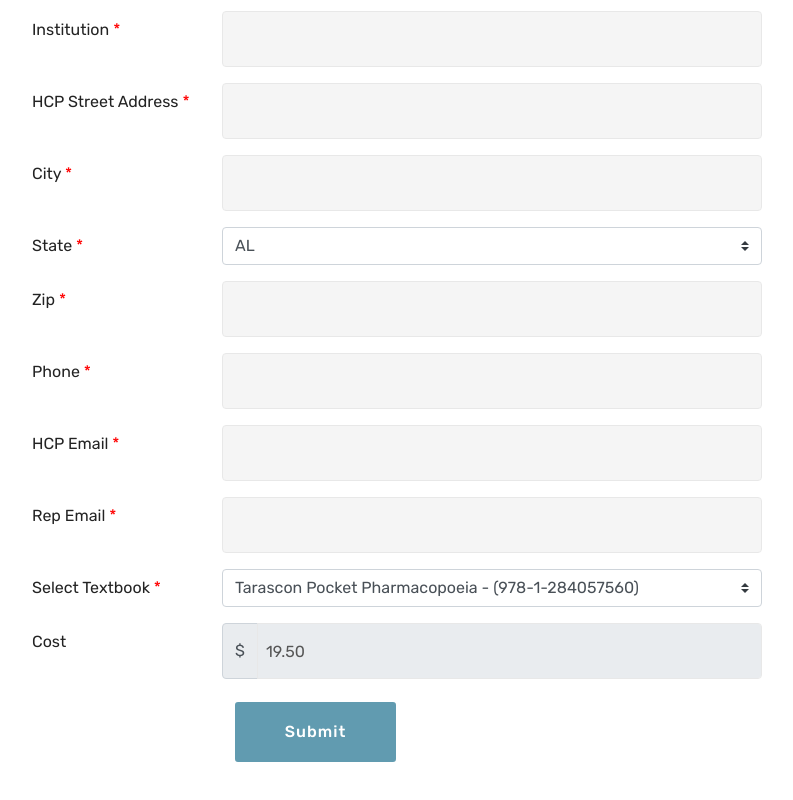
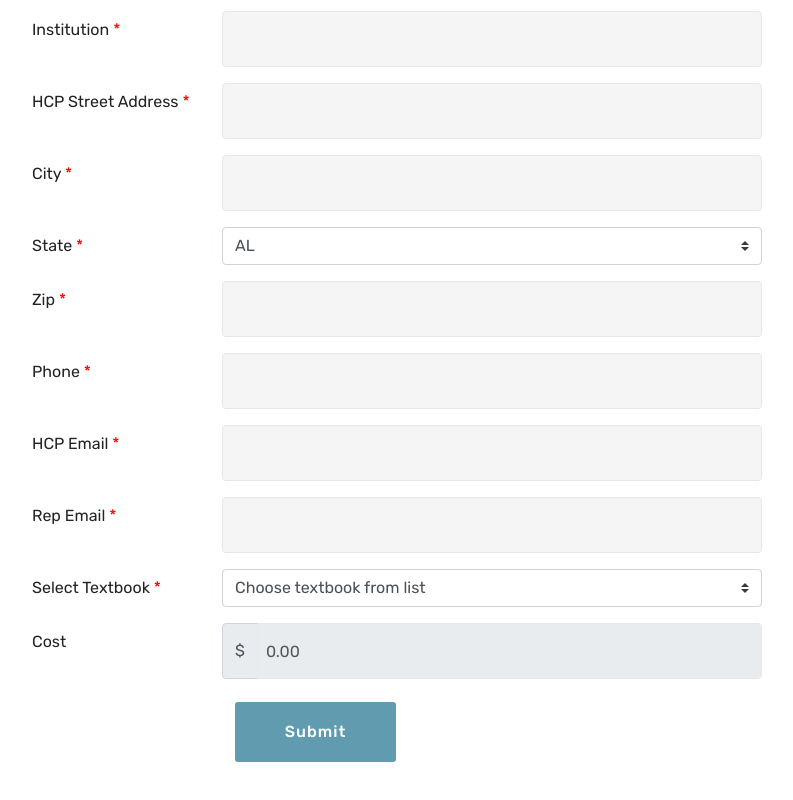
Before and after one commit to arTCGL/CleviprexTextbookOrderForm, a plain HTML site: page index.html in a window 1280 px wide. Shown: the part 593-1393 px from the top of the page, without its empty margins (243-1036 px from the left). Drawn offline with nearby package versions, Linux system fonts and the light colour scheme.

Commit message:
updated dropdown
updated dropdown with placeholder text. Changed the default cost to 0.00

```diff
--- a/index.html
+++ b/index.html
@@ -197,6 +197,7 @@
     <label for="selectTextbook" class="col-3 col-form-label">Select Textbook<span style="color:red;"> *</span></label>
     <div class="col-9">
       <select id="selectTextbook" name="entry.401067085" required="required" class="custom-select" onChange="return setCost()">
+        <option hidden>Choose textbook from list</option>
         <option data-mail="1" value="Tarascon Pocket Pharmacopoeia - (978-1-284057560)">Tarascon Pocket Pharmacopoeia - (978-1-284057560)</option>
         <option data-mail="2" value="The Stroke Center Handbook - (978-1-482214789)">The Stroke Center Handbook - (978-1-482214789)</option>
         <!--<option data-mail="3" value="Postoperative Critical Care for Cardiac Surgical Patients - (978-3642404177)">Postoperative Critical Care for Cardiac Surgical Patients - (978-3642404177)</option>-->
@@ -212,7 +213,7 @@
         <div class="input-group-prepend">
           <div class="input-group-text">$</div>
         </div>
-        <input id="cost" name="entry.35781892" type="text" class="form-control" value="19.50" readonly>
+        <input id="cost" name="entry.35781892" type="text" class="form-control" value="0.00" readonly>
       </div>
     </div>
   </div>
```
